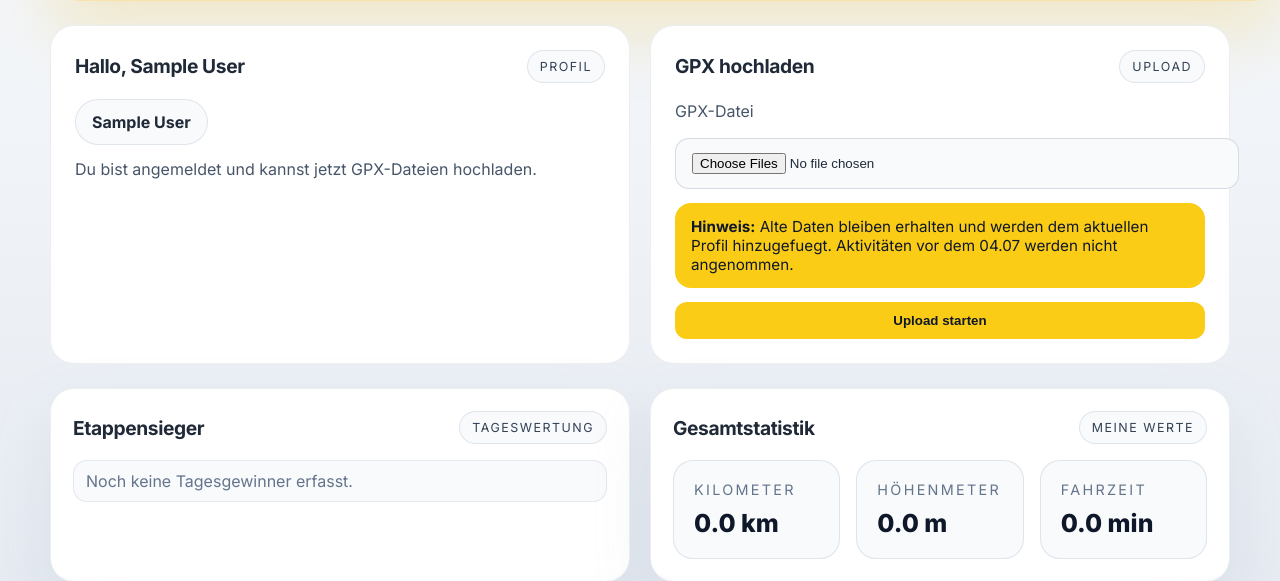
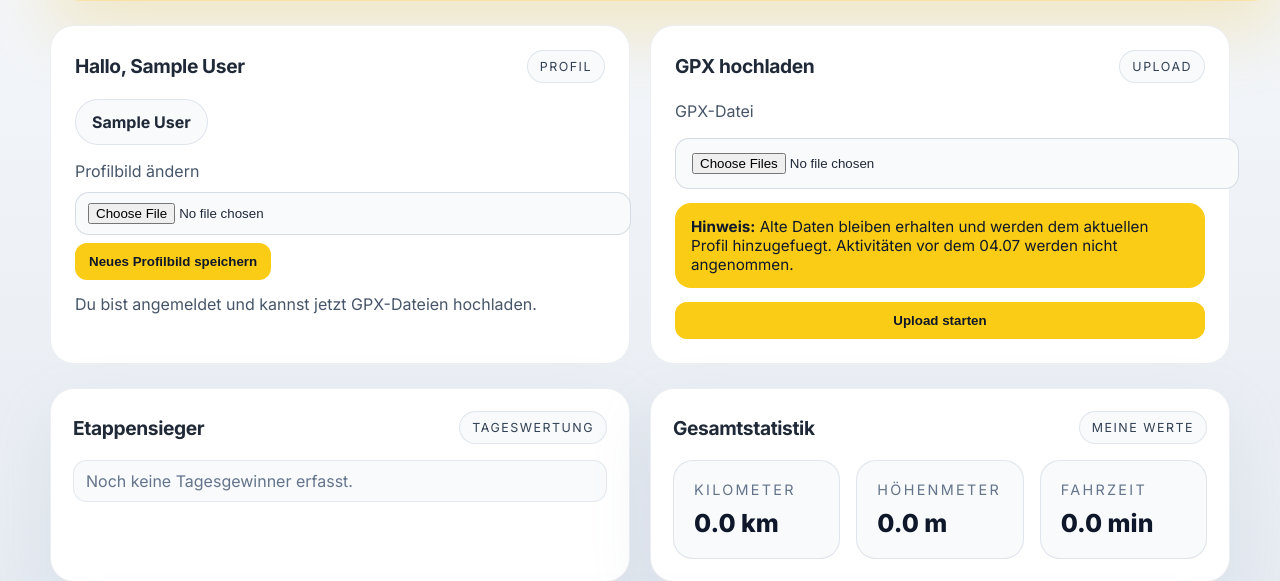
Before and after one commit to carlottadietz/tourwithfriends, a Flask app: page / in a window 1280 px wide. Shown: the part 1372-1953 px from the top of the page. Run offline with Flask 3, Linux system fonts and the light colour scheme; the visitor is signed in with stand-in values (Sample User, id 1); data comes from the database, SQL or seed files in the repository; data that the repository does not hold is empty; some libraries are stand-ins or nearby versions; some web fonts are replaced.

Commit message:
Profilbild-Aenderung ermoeglichen und UI ergaenzen

```diff
--- a/app.py
+++ b/app.py
@@ -361,6 +361,36 @@ def logout():
     return redirect(url_for("index"))
 
 
+@app.route("/profile-image", methods=["POST"])
+def update_profile_image():
+    user = get_current_user()
+    if not user:
+        return redirect(url_for("index"))
+
+    profile_image = request.files.get("profile_image")
+    if not profile_image or not profile_image.filename:
+        return redirect(url_for("index"))
+    if not allowed_image(profile_image.filename):
+        return redirect(url_for("index"))
+
+    filename = secure_filename(profile_image.filename)
+    filename = f"{uuid.uuid4().hex}_{filename}"
+    filepath = os.path.join(app.config["UPLOAD_FOLDER"], filename)
+    profile_image.save(filepath)
+
+    conn = get_db()
+    conn.execute("UPDATE users SET profile_image = ? WHERE id = ?", (filename, user["id"]))
+    conn.commit()
+
+    old_profile = user["profile_image"]
+    if old_profile and old_profile != filename:
+        old_path = os.path.join(app.config["UPLOAD_FOLDER"], old_profile)
+        if os.path.exists(old_path):
+            os.remove(old_path)
+
+    return redirect(url_for("index"))
+
+
 @app.route("/upload", methods=["POST"])
 def upload():
     if not get_current_user():
--- a/templates/index.html
+++ b/templates/index.html
@@ -107,6 +107,9 @@
     .upload-hint span { font-weight: 700; }
     .user-pill { display: inline-flex; align-items: center; gap: 12px; background: #f8fafc; border: 1px solid rgba(148,163,184,0.24); border-radius: 999px; padding: 12px 16px; max-width: fit-content; }
     .avatar { width: 42px; height: 42px; border-radius: 999px; object-fit: cover; }
+    .profile-update-form { margin-top: 14px; display: grid; gap: 8px; }
+    .profile-update-form input { padding: 10px 12px; }
+    .profile-update-form button { width: fit-content; }
 
     .trikot-full {
       width: 100%;
@@ -364,6 +367,11 @@
           {% endif %}
           <span><strong>{{ user.name }}</strong></span>
         </div>
+        <form class="profile-update-form" action="{{ url_for('update_profile_image') }}" method="post" enctype="multipart/form-data">
+          <label for="new_profile_image">Profilbild ändern</label>
+          <input id="new_profile_image" name="profile_image" type="file" accept="image/*" required>
+          <button class="primary" type="submit">Neues Profilbild speichern</button>
+        </form>
         <p class="hero-note" style="margin-top: 12px;">Du bist angemeldet und kannst jetzt GPX-Dateien hochladen.</p>
       </div>
 
```
